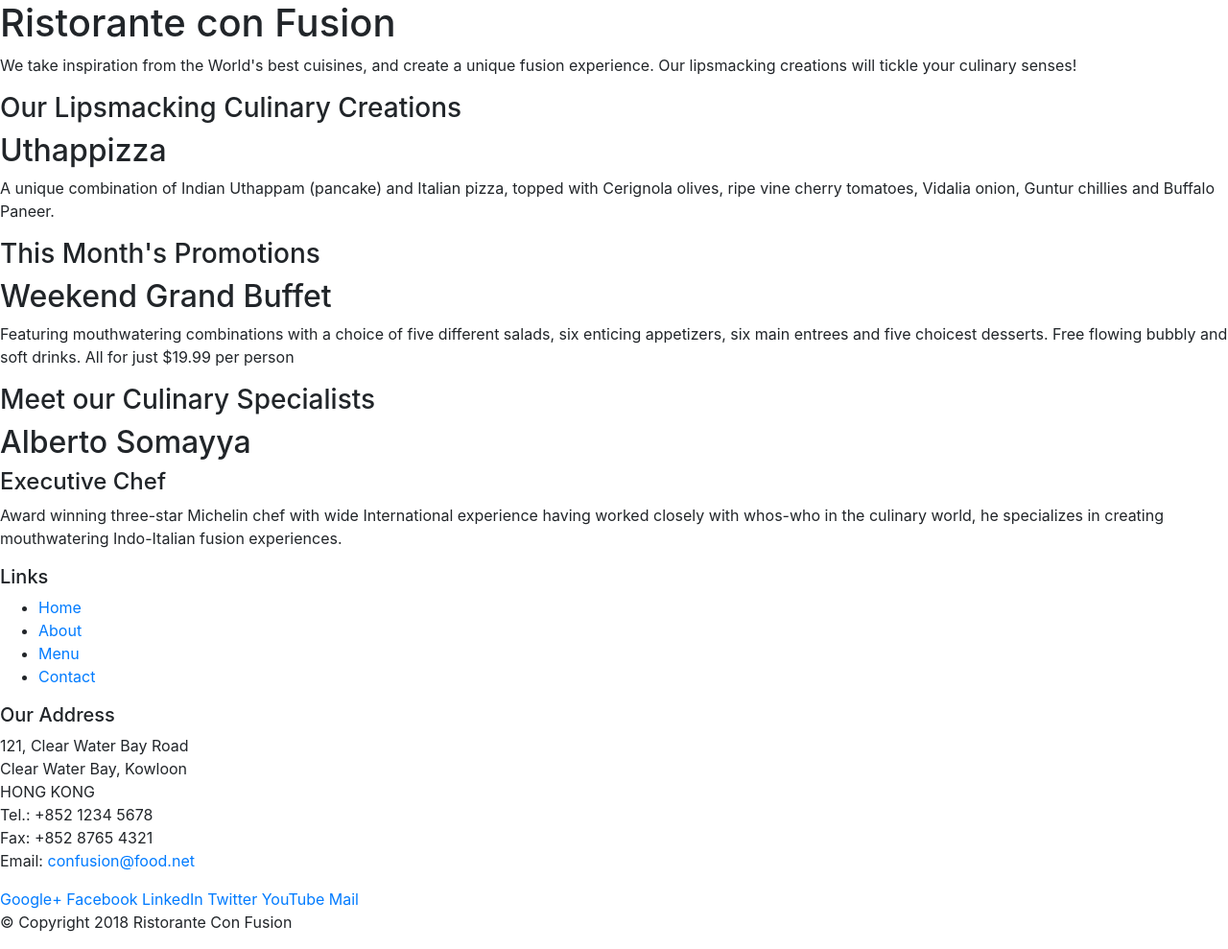
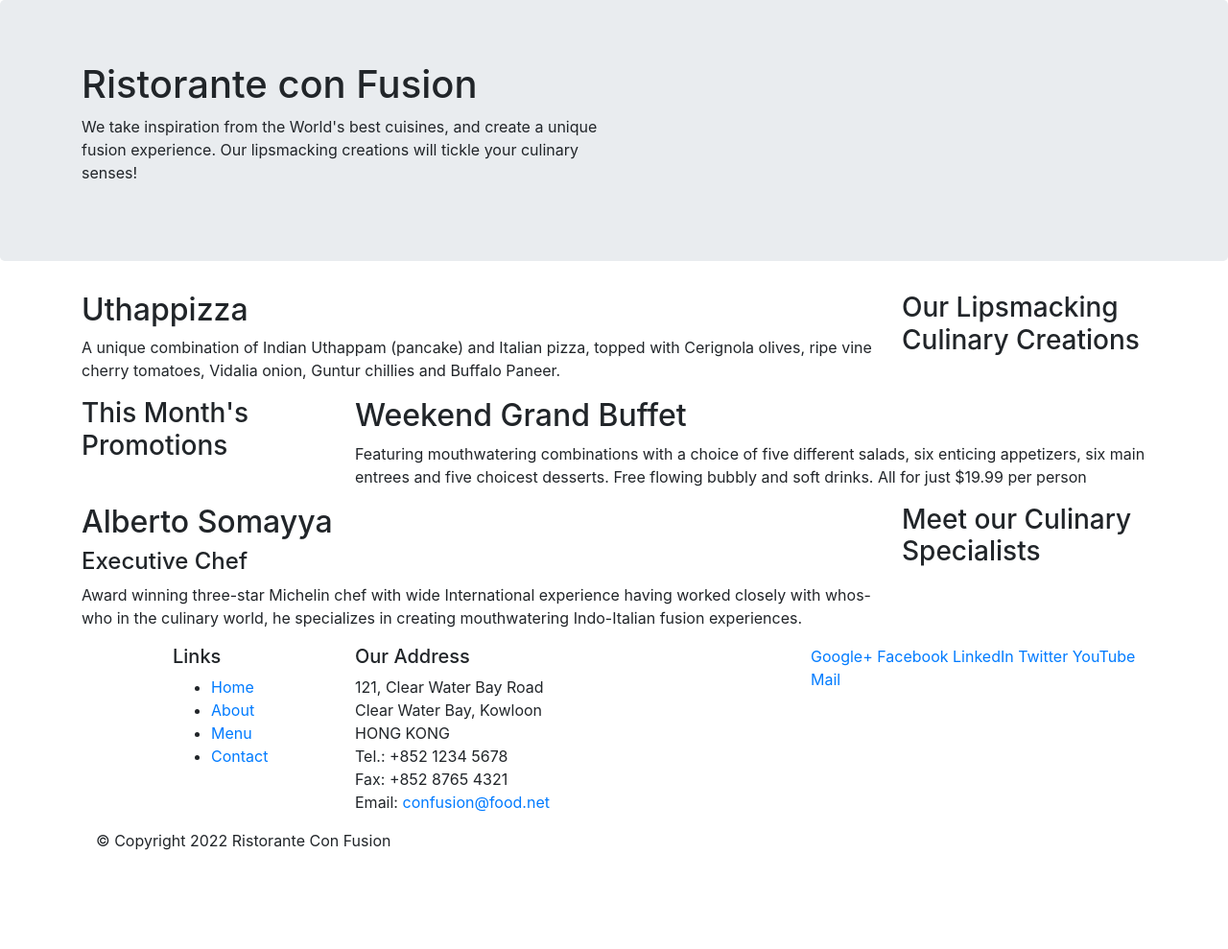
Before and after one commit to SolomonOjigbo/Demo-App-Bootstrap4, a website: page index.html in a window 1280 px wide. Shown: the whole page at 96% size. After the commit the page ends 904 px from the top, so only its background shows below. Drawn offline with nearby package versions, Linux system fonts and the light colour scheme.

Commit message:
Bootstrap Grid Part 1

```diff
--- a/index.html
+++ b/index.html
@@ -14,46 +14,46 @@
 
 <body>
 
-    <header>
-        <div>
-            <div>
-                <div>
+    <header class="jumbotron">
+        <div class="container">
+            <div class="row">
+                <div class="col-12 col-sm-6">
                     <h1>Ristorante con Fusion</h1>
                     <p>We take inspiration from the World's best cuisines, and create a unique fusion experience. Our lipsmacking creations will tickle your culinary senses!</p>
                 </div>
-                <div>
+                <div class="col-12 col-sm">
                 </div>
             </div>
         </div>
     </header>
 
-    <div>
-        <div>
-            <div>
+    <div class="container">
+        <div class="row">
+            <div class="col-12 col-sm-4 order-sm-last col-md-3">
                 <h3>Our Lipsmacking Culinary Creations</h3>
             </div>
-            <div>
+            <div class="col-12 col-sm order-sm-first col-md">
                 <h2>Uthappizza</h2>
                 <p>A unique combination of Indian Uthappam (pancake) and Italian pizza, topped with Cerignola olives, ripe vine cherry tomatoes, Vidalia onion, Guntur chillies and Buffalo Paneer.</p>
             </div>
         </div>
 
 
-        <div>
-            <div>
+        <div class="row">
+            <div class="col-12 col-sm-4 col-md-3">
                 <h3>This Month's Promotions</h3>
             </div>
-            <div>
+            <div class="col-12 col-sm col-md">
                 <h2>Weekend Grand Buffet</h2>
                 <p>Featuring mouthwatering combinations with a choice of five different salads, six enticing appetizers, six main entrees and five choicest desserts. Free flowing bubbly and soft drinks. All for just $19.99 per person </p>
             </div>
         </div>
 
-        <div>
-            <div>
+        <div class="row">
+            <div class="col-12 col-sm-4 order-sm-last col-md-3">
                 <h3>Meet our Culinary Specialists</h3>
             </div>
-            <div>
+            <div class="col-12 col-sm order-sm-first col-md">
                 <h2>Alberto Somayya</h2>
                 <h4>Executive Chef</h4>
                 <p>Award winning three-star Michelin chef with wide International experience having worked closely with whos-who in the culinary world, he specializes in creating mouthwatering Indo-Italian fusion experiences. </p>
@@ -62,9 +62,9 @@
     </div>
 
     <footer>
-        <div>
-            <div>
-                <div>
+        <div class="container">
+            <div class="row">
+                <div class="col-4 offset-1 col-sm-2">
                     <h5>Links</h5>
                     <ul>
                         <li><a href="#">Home</a></li>
@@ -73,7 +73,7 @@
                         <li><a href="#">Contact</a></li>
                     </ul>
                 </div>
-                <div>
+                <div class="col-7 col-sm-5">
                     <h5>Our Address</h5>
                     <address>
 		              121, Clear Water Bay Road<br>
@@ -84,7 +84,7 @@
 		              Email: <a href="mailto:confusion@food.net">confusion@food.net</a>
 		           </address>
                 </div>
-                <div>
+                <div class="col-12 col-sm-4">
                     <div>
                         <a href="http://google.com/+">Google+</a>
                         <a href="http://www.facebook.com/profile.php?id=">Facebook</a>
@@ -95,9 +95,9 @@
                     </div>
                 </div>
            </div>
-           <div>
+           <div class="col-auto">
                 <div>
-                    <p>© Copyright 2018 Ristorante Con Fusion</p>
+                    <p>© Copyright 2022 Ristorante Con Fusion</p>
                 </div>
            </div>
         </div>
```
